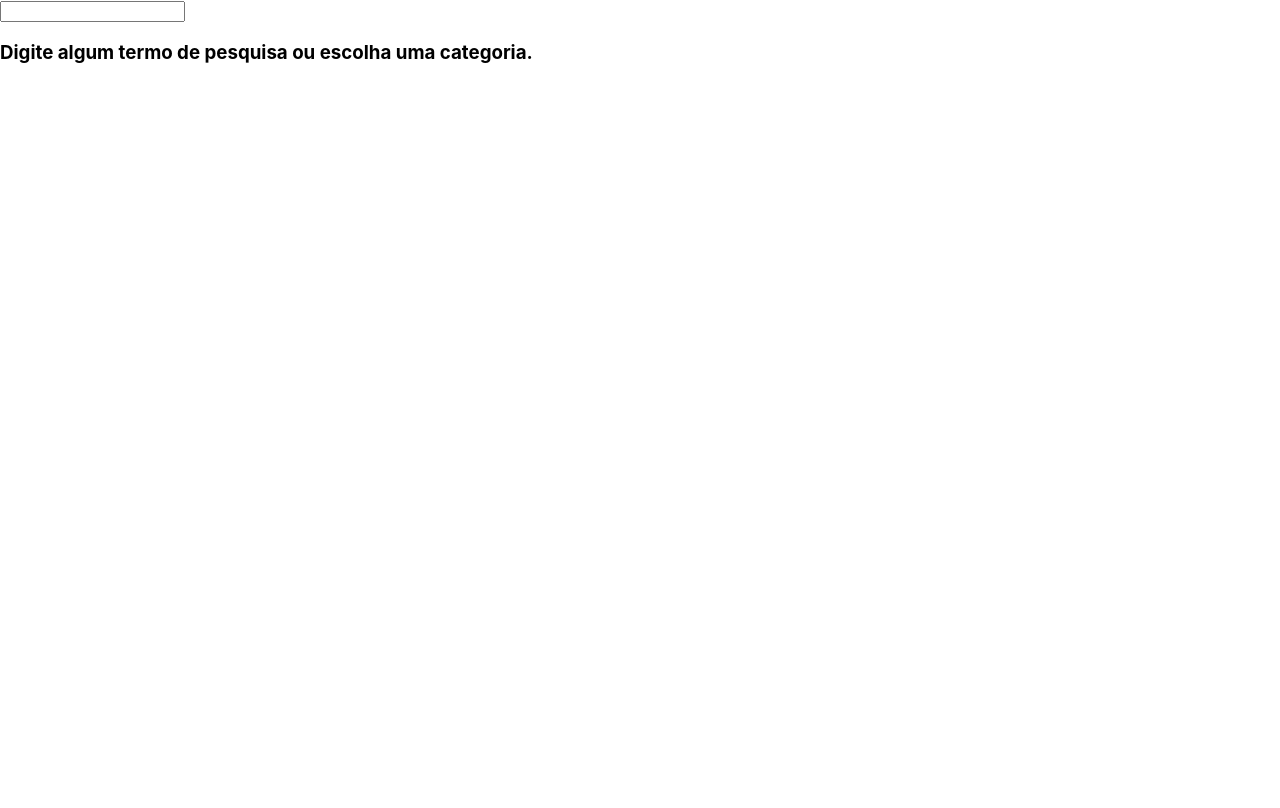
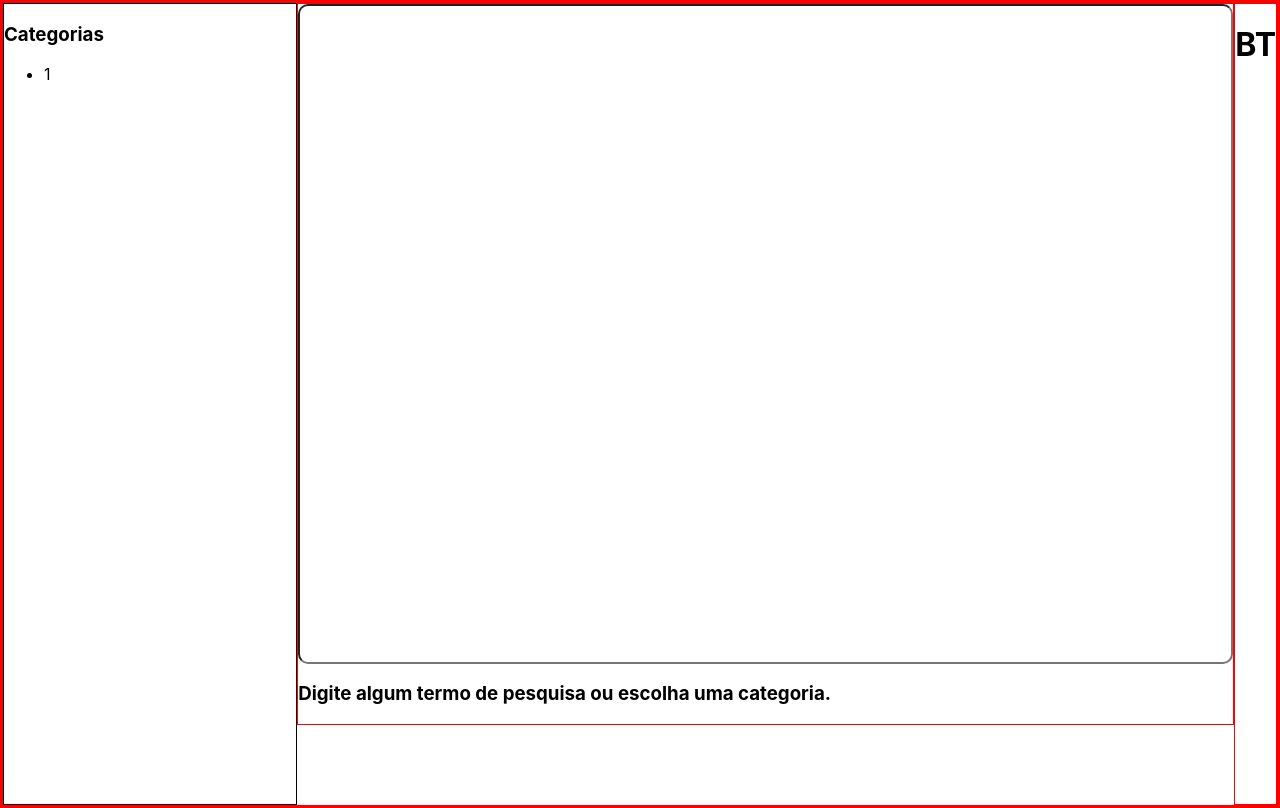
Before and after one commit to tryber/sd-05-block14-project-frontend-online-store-10, a React (Create React App) app: page / in a window 1280 px wide. Built offline with nearby package versions, Linux system fonts and the light colour scheme.

Commit message:
Layout sem css card-04

```diff
--- a/src/components/Pesquisa.jsx
+++ /dev/null
@@ -1,16 +0,0 @@
-import React from 'react';
-
-class Pesquisa extends React.Component {
-  render() {
-    return (
-      <div>
-        <input type="text" />
-        <h3 data-testid="home-initial-message">
-          Digite algum termo de pesquisa ou escolha uma categoria.
-        </h3>
-      </div>
-    );
-  }
-}
-
-export default Pesquisa;
--- /dev/null
+++ b/src/components/Pesquisa/Pesquisa.css
@@ -0,0 +1,4 @@
+.pesquisa-input {
+  border-radius: 10px;
+  flex-grow: 1;
+}
--- /dev/null
+++ b/src/components/Pesquisa/Pesquisa.jsx
@@ -0,0 +1,12 @@
+import React from 'react';
+import './Pesquisa.css';
+
+class Pesquisa extends React.Component {
+  render() {
+    return (
+      <input type="text" className="pesquisa-input"/>
+    );
+  }
+}
+
+export default Pesquisa;
--- /dev/null
+++ b/src/pages/Home/Home.css
@@ -0,0 +1,22 @@
+div{
+    border: 1px solid red;
+}
+
+.container{
+    display: flex;
+
+}
+
+.categoria{
+    border: 1px solid black;
+    width: 25vw;
+    height: 100vh;
+
+}
+
+.conteudo {
+    display: flex;
+    flex-direction: column;
+    width: 80vw;
+    height: 90vh;
+}
--- a/src/pages/Home/Home.jsx
+++ b/src/pages/Home/Home.jsx
@@ -1,12 +1,24 @@
 import React from 'react';
-import Pesquisa from '../../components/Pesquisa';
-
+import Pesquisa from '../../components/Pesquisa/Pesquisa';
+import './Home.css'
 class Home extends React.Component {
   render() {
     return (
-      <div>
-        <Pesquisa />
+      <div className="container">
+       <aside className="categoria">
+        <h3>Categorias</h3>
+        <ul>
+          <li>1</li>
+        </ul>
+      </aside>
+      <div className="conteudo">
+       <Pesquisa />
+       <h3 data-testid="home-initial-message">
+          Digite algum termo de pesquisa ou escolha uma categoria.
+       </h3>
       </div>
+      <div><h1>BT</h1></div>
+    </div>
     );
   }
 }
```
Also changed, not shown: 1 other file (tests, documents, lock files or other folders).
